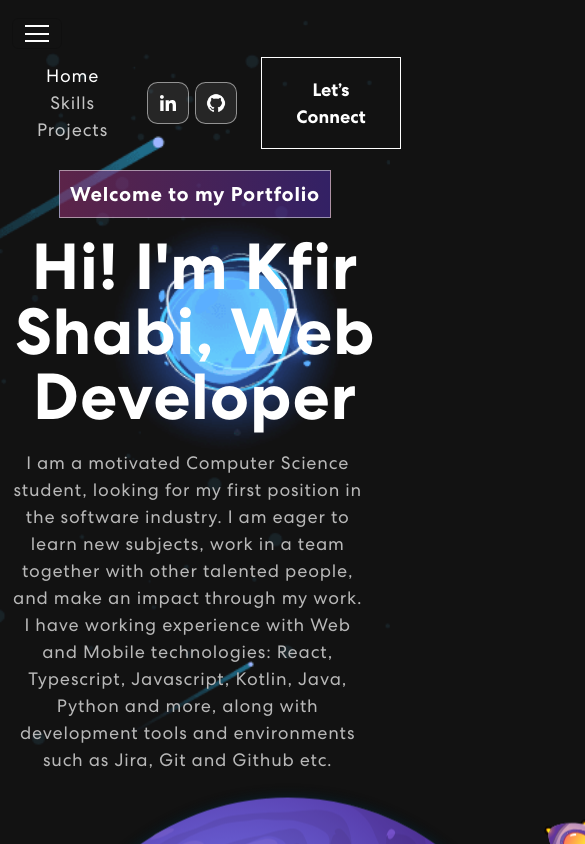
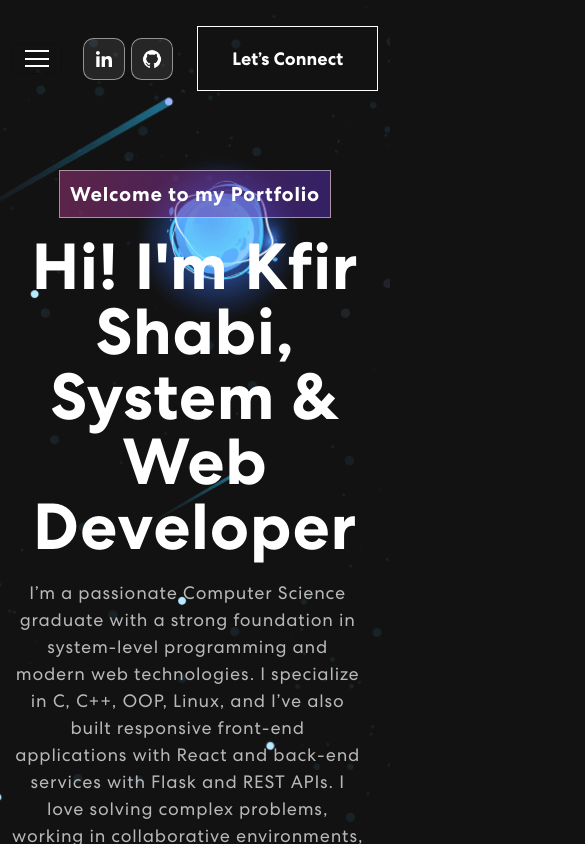
Before and after one commit to kfir571/Portfolio, a React (Create React App) app: page / in a window 390 px wide. Shown: the top 844 px of the page, 585 px wide, since content can reach past the window. Built offline with nearby package versions, Linux system fonts and the light colour scheme.

Commit message:
improv responsive

```diff
--- a/src/App.css
+++ b/src/App.css
@@ -59,15 +59,29 @@ nav.navbar {
 nav.navbar.scrolled {
   padding: 0px 0;
   background-color: #121212;
+  /* padding-top: 8px; */
+
 }
 nav.navbar a.navbar-brand {
     width: 14%;
 }
 
+.navBarContainer {
+  display: flex;
+  flex-direction: row;
+  flex-wrap: nowrap !important;
+}
+
+
 @media only screen and (max-width: 420px) {
   nav.navbar a.navbar-brand {
     display: none;
   }
+
+  .img-astronut {
+    display: none;
+  }
+
 }
 
 
@@ -362,7 +376,6 @@ nav.navbar .navbar-toggler[aria-expanded="true"] .navbar-toggler-icon {
   margin-bottom: 30px;
 }
 .project .nav.nav-pills {
-  width: 50%;
   margin: 0 auto;
   border-radius: 50px;
   background-color: rgb(255 255 255 / 10%);
@@ -669,6 +682,7 @@ nav.navbar .navbar-toggler[aria-expanded="true"] .navbar-toggler-icon {
 
 .App {
   text-align: center;
+  overflow-x: hidden;
 }
 
 .App-logo {
--- a/src/components/Banner.js
+++ b/src/components/Banner.js
@@ -2,22 +2,22 @@ import { Container, Row, Col } from "react-bootstrap";
 import headerImg from "../assets/img/header-img.svg";
 
 export const Banner = () => {
-    return(
+    return (
         <section className="banner" id="home">
             <Container>
                 <Row className="align-items-center">
                     <Col xs={12} md={6} xl={7}>
                         <span className="tagline">Welcome to my Portfolio</span>
-                        <h1>{`Hi! I'm Kfir Shabi, `}<span className="wrap">Web Developer</span></h1>
-                        <p>I am a motivated Computer Science student, looking for my first position in the software industry.
-                            I am eager to learn new subjects, work in a team together with other talented people, and make an impact
-                            through my work.
-                            I have working experience with Web and Mobile technologies: React, Typescript, Javascript, Kotlin, Java, Python and
-                            more, along with development tools and environments such as Jira, Git and Github etc.
+                        <h1>{`Hi! I'm Kfir Shabi, `}<span className="wrap"> System & Web Developer</span></h1>
+                        <p>
+                            I’m a passionate Computer Science graduate with a strong foundation in system-level programming and modern web technologies.
+                            I specialize in C, C++, OOP, Linux, and I’ve also built responsive front-end applications with React and back-end services with Flask and REST APIs.
+                            I love solving complex problems, working in collaborative environments, and continuously learning.
+                            Experienced with tools and technologies such as Git, Jira, Python, Javascript, Typescript, and more.
                         </p>
                     </Col>
                     <Col xs={12} md={6} xl={5}>
-                        <img src={headerImg} alt="Headder Imge" />
+                        <img className="img-astronut" src={headerImg} alt="Headder Imge" />
                     </Col>
                 </Row>
             </Container>
--- a/src/components/NavBar.js
+++ b/src/components/NavBar.js
@@ -10,7 +10,6 @@ import {
 
 export const NavBar = () => {
 
-  const [activeLink, setActiveLink] = useState('home');
   const [scrolled, setScrolled] = useState(false);
 
   useEffect(() => {
@@ -27,14 +26,12 @@ export const NavBar = () => {
     return () => window.removeEventListener("scroll", onScroll);
   }, [])
 
-  const onUpdateActiveLink = (value) => {
-    setActiveLink(value);
-  }
+
 
   return (
     <Router className="test">
       <Navbar expand="md" className={scrolled ? "scrolled" : ""}>
-        <Container>
+        <Container className="navBarContainer">
           <Navbar.Brand href="/">
             <img src={snail} alt="Logo" />
           </Navbar.Brand>
@@ -42,19 +39,15 @@ export const NavBar = () => {
             <span className="navbar-toggler-icon"></span>
           </Navbar.Toggle>
           <Navbar.Collapse id="basic-navbar-nav">
-            <Nav className="ms-auto">
-              <Nav.Link href="#home" className={activeLink === 'home' ? 'active navbar-link' : 'navbar-link'} onClick={() => onUpdateActiveLink('home')}>Home</Nav.Link>
-              <Nav.Link href="#skills" className={activeLink === 'skills' ? 'active navbar-link' : 'navbar-link'} onClick={() => onUpdateActiveLink('skills')}>Skills</Nav.Link>
-              <Nav.Link href="#projects" className={activeLink === 'projects' ? 'active navbar-link' : 'navbar-link'} onClick={() => onUpdateActiveLink('projects')}>Projects</Nav.Link>
-            </Nav>
+            <Nav className="ms-auto" />
             <span className="navbar-text">
               <div className="social-icon">
                 <a target="_blank" rel="noreferrer" href="https://www.linkedin.com/in/kfir-shabi1?lipi=urn%3Ali%3Apage%3Ad_flagship3_profile_view_base_contact_details%3B%2BOHSzn7RScuJxTQ%2BpKTFZA%3D%3D"><img src={linkedin_icon} alt="" /></a>
                 <a target="_blank" rel="noreferrer" href="https://github.com/kfir571"><img className="git" src={git_icon} alt="" /></a>
               </div>
-                <HashLink to='#conactEmail'>
-                  <button><span>Let’s Connect</span></button>
-                </HashLink>
+              <HashLink to='#conactEmail'>
+                <button className="connnect-btn"><span>Let’s Connect</span></button>
+              </HashLink>
             </span>
           </Navbar.Collapse>
         </Container>
```
